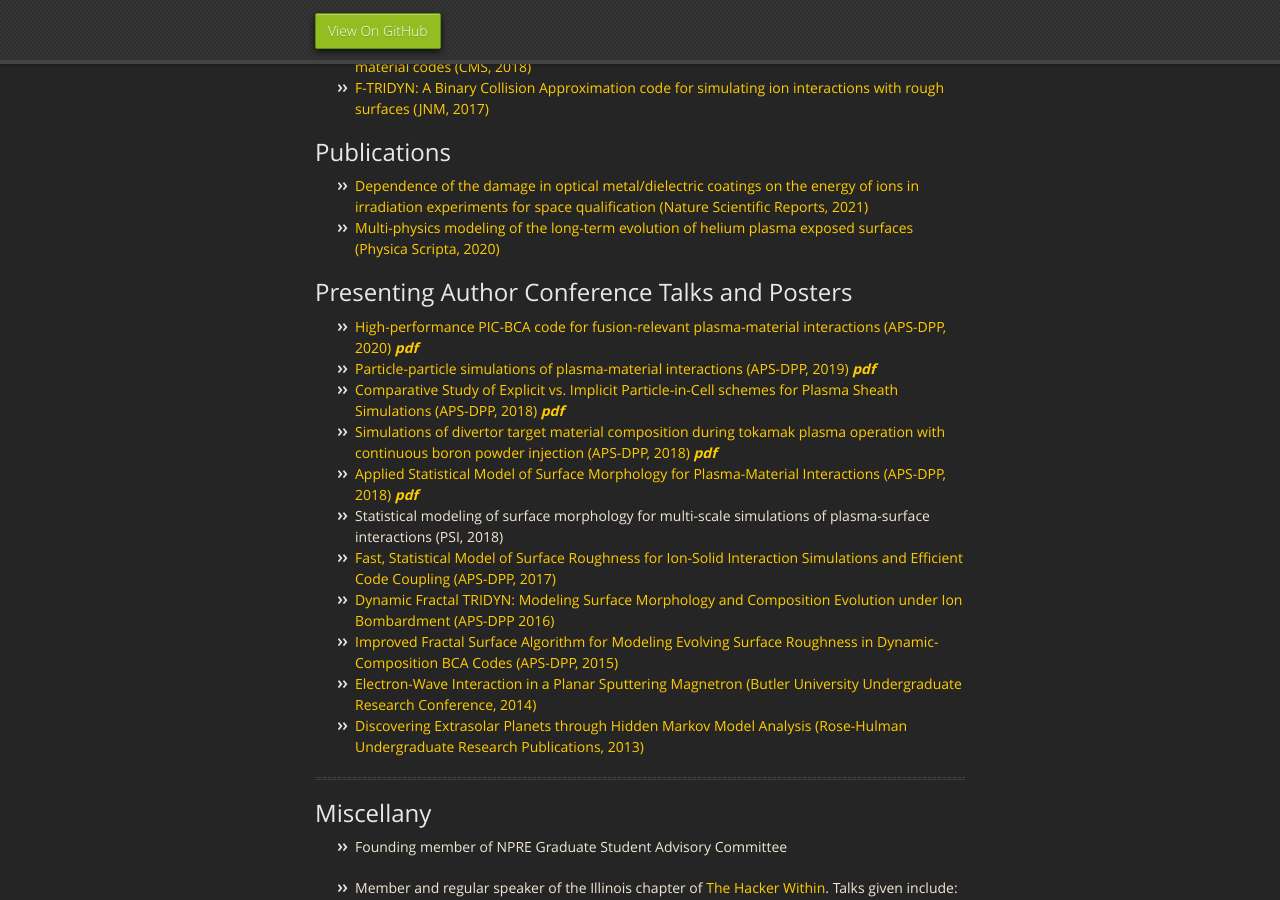
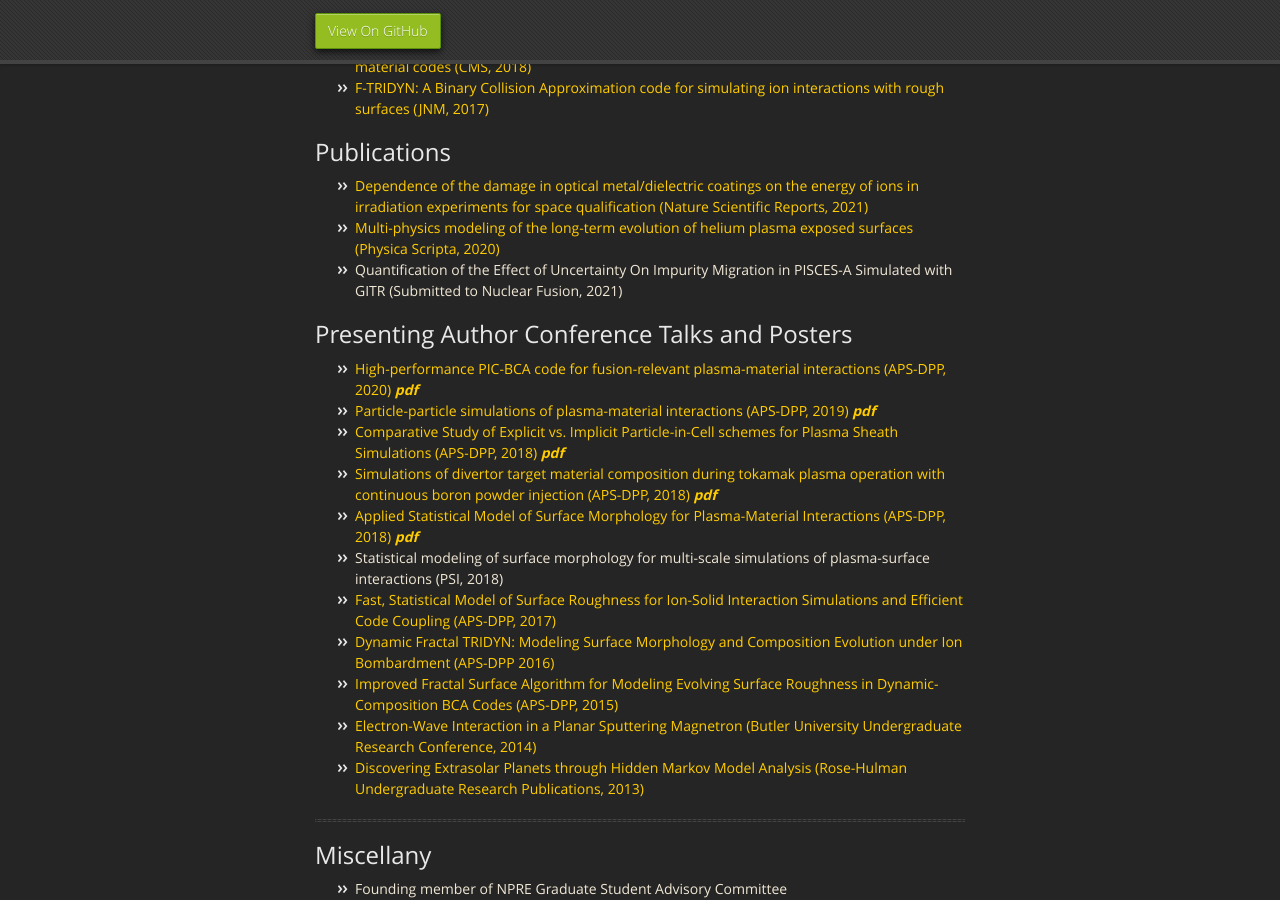
Before and after one commit to drobnyjt/test_jekyll, a Jekyll site: the page built from index.md, in a window 1280 px wide and 900 px high, scrolled down 1351 px. Built offline with Jekyll 4.4.1, drawn with Linux system fonts in a browser that asks for light colours; our own code applies the rules of GitHub Pages for plain Markdown files.

Commit message:
Update index.md

```diff
--- a/index.md
+++ b/index.md
@@ -31,6 +31,7 @@ This illustration shows the 3D PIC-BCA physics, including (a) sputtering, (b) io
 ## Publications
 * [Dependence of the damage in optical metal/dielectric coatings on the energy of ions in irradiation experiments for space qualification (Nature Scientific Reports, 2021)](https://doi.org/10.1038/s41598-021-82860-7)
 * [Multi-physics modeling of the long-term evolution of helium plasma exposed surfaces (Physica Scripta, 2020)](https://doi.org/10.1088/1402-4896/ab4c29)
+* Quantification of the Effect of Uncertainty On Impurity Migration in PISCES-A Simulated with GITR (Submitted to Nuclear Fusion, 2021)
 
 ## Presenting Author Conference Talks and Posters
 * [High-performance PIC-BCA code for fusion-relevant plasma-material interactions (APS-DPP, 2020)](https://meetings.aps.org/Meeting/DPP20/Session/JP19.5) [***pdf***](./APS-DPP_2020_Drobny.pdf)
```
